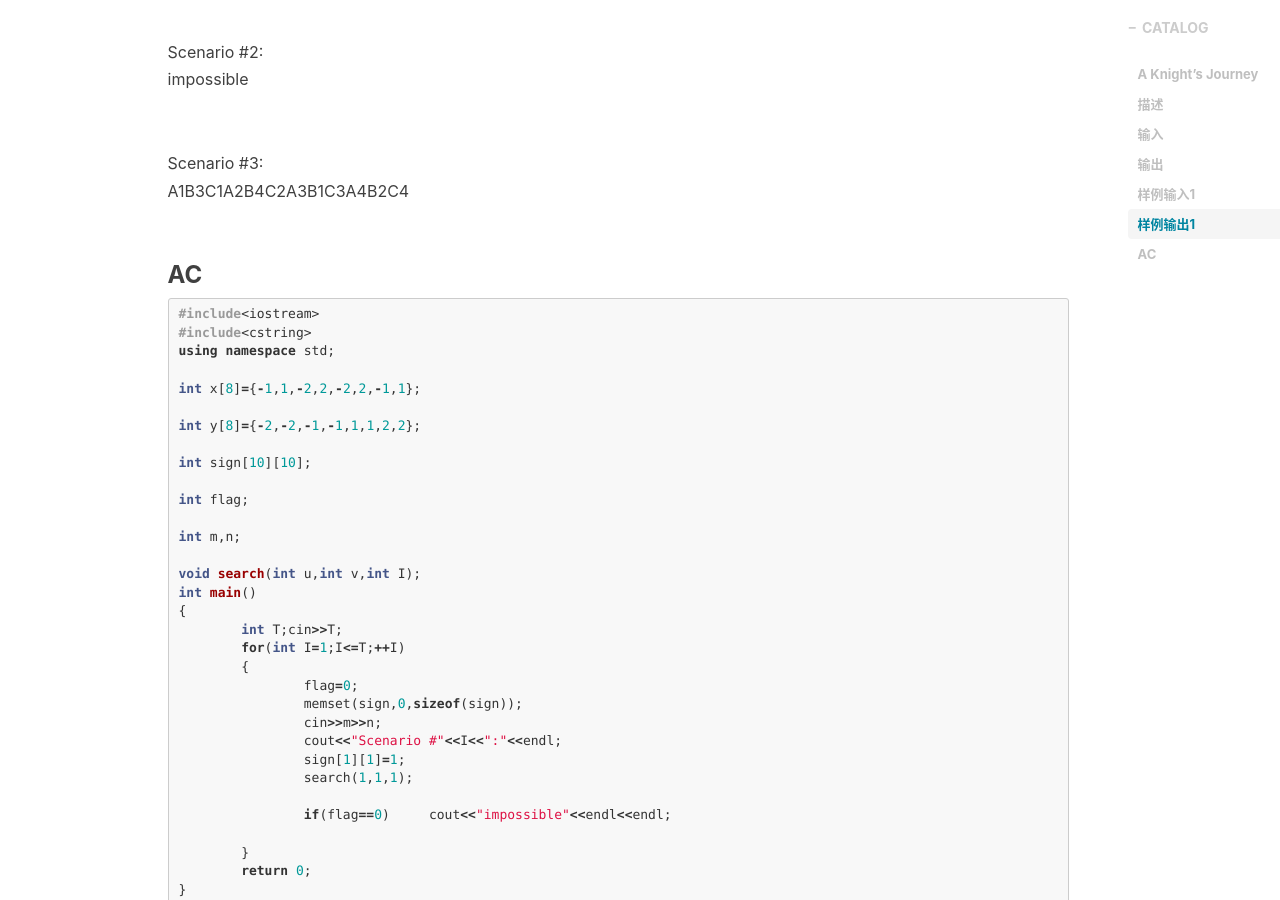
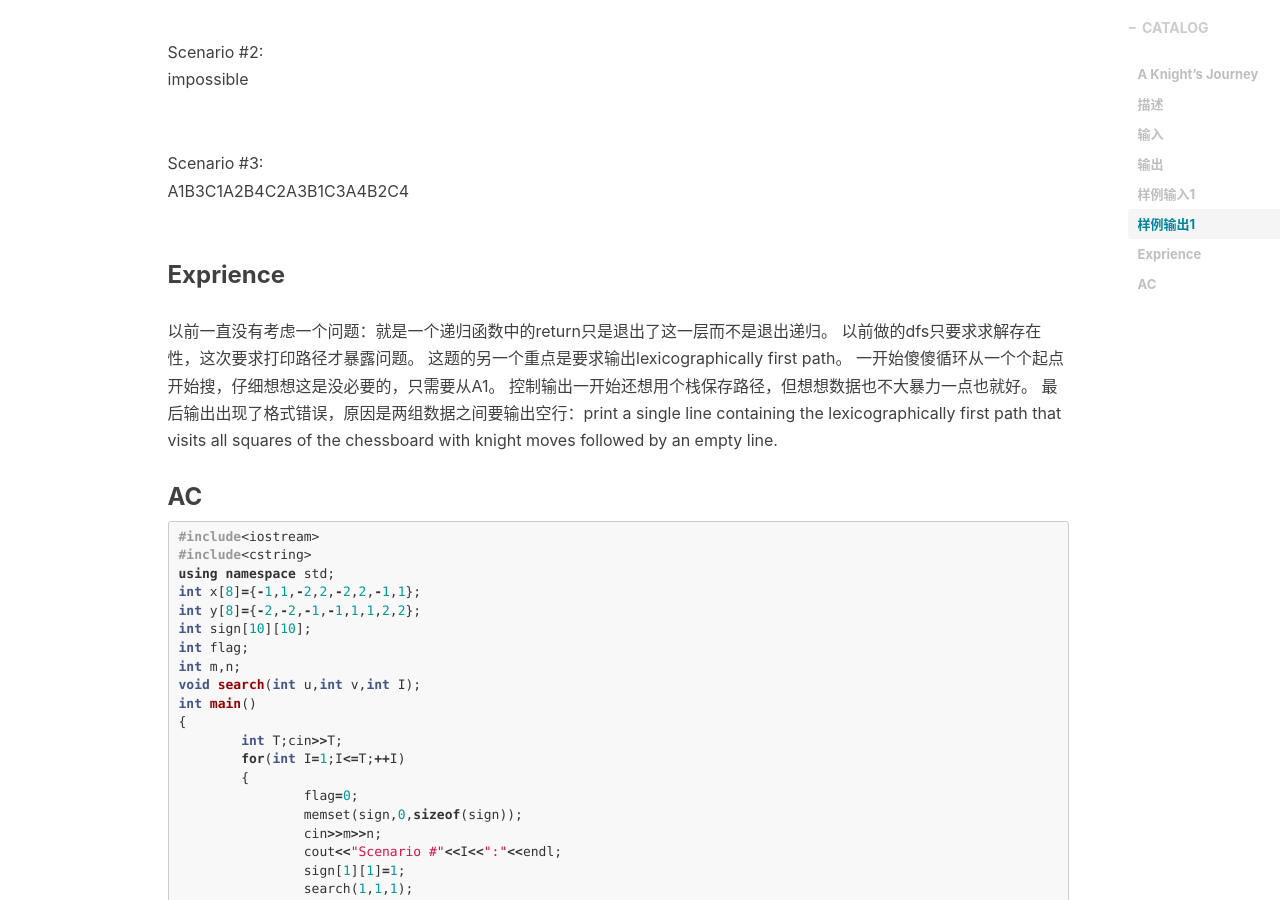
Before and after one commit to pandaKINandQUEEN/GinKo-BFU.github.io, a Jekyll site: the page built from _posts/2018-02-09-A-Knight's-Journey.md, in a window 1280 px wide and 900 px high, scrolled down 1618 px. Built offline with Jekyll 4.4.1, drawn with Linux system fonts in a browser that asks for light colours; nearby versions of some CDN libraries; comment, search, counter and statistics services are not loaded.

Commit message:
Update 2018-02-09-A-Knight's-Journey.md

````diff
--- a/_posts/2018-02-09-A-Knight's-Journey.md
+++ b/_posts/2018-02-09-A-Knight's-Journey.md
@@ -44,6 +44,13 @@ impossible<br><br>
 Scenario #3:<br>
 A1B3C1A2B4C2A3B1C3A4B2C4<br><br>
 
+### Exprience
+以前一直没有考虑一个问题：就是一个递归函数中的return只是退出了这一层而不是退出递归。
+以前做的dfs只要求求解存在性，这次要求打印路径才暴露问题。
+这题的另一个重点是要求输出lexicographically first path。
+一开始傻傻循环从一个个起点开始搜，仔细想想这是没必要的，只需要从A1。
+控制输出一开始还想用个栈保存路径，但想想数据也不大暴力一点也就好。
+最后输出出现了格式错误，原因是两组数据之间要输出空行：print a single line containing the lexicographically first path that visits all squares of the chessboard with knight moves followed by an empty line.
 ### AC
 ```cpp
 #include<iostream>
@@ -51,17 +58,11 @@ A1B3C1A2B4C2A3B1C3A4B2C4<br><br>
 #include<cstring>
 
 using namespace std;
-
 int x[8]={-1,1,-2,2,-2,2,-1,1};
-
 int y[8]={-2,-2,-1,-1,1,1,2,2};
-
 int sign[10][10];
-
 int flag;
-
 int m,n;
-
 void search(int u,int v,int I);
 int main()
 {
````
